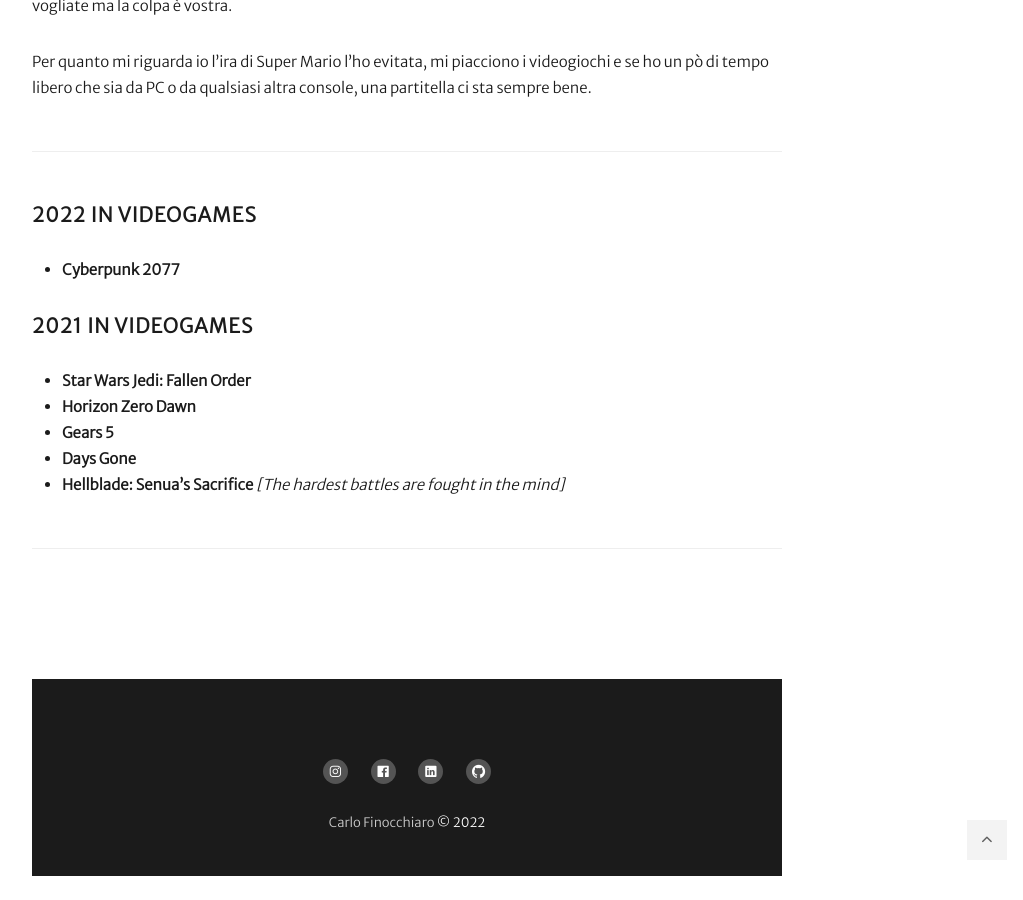
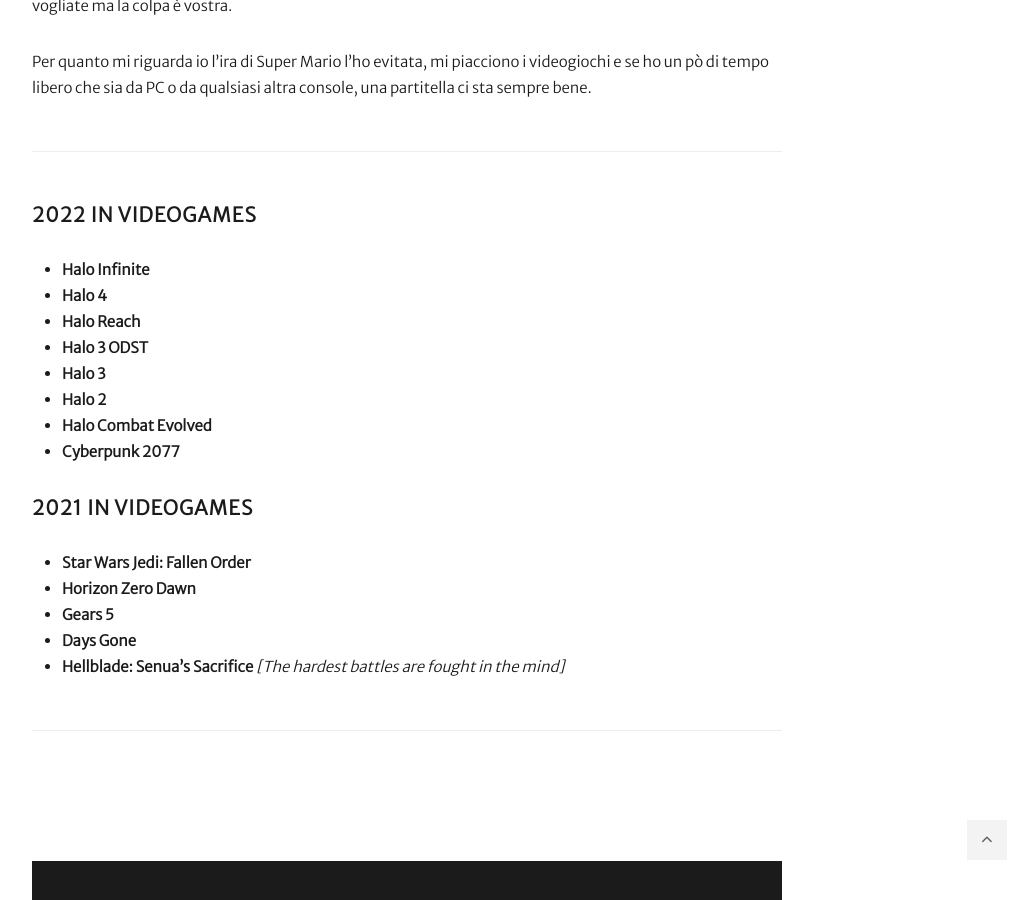
Before and after one commit to carlofinocchiaro/carlofinocchiaro.github.io, a Jekyll site: the page built from _pages/atAGlancePage/gaming.md, in a window 1280 px wide and 900 px high, scrolled down 955 px. Shown: the whole window, without its empty margins (233-1256 px from the left). Built offline with Jekyll 4.4.1, drawn with Linux system fonts in a browser that asks for light colours; nearby versions of some CDN libraries; emoji names are drawn with the system emoji font; before the commit the page ends 1831 px from its top, so only the background shows below that.

Commit message:
Update Videogame 2022

```diff
--- a/_pages/atAGlancePage/gaming.md
+++ b/_pages/atAGlancePage/gaming.md
@@ -14,6 +14,13 @@
 
 ***
 #### 2022 in videogames
+* **Halo Infinite**
+* **Halo 4**
+* **Halo Reach**
+* **Halo 3 ODST**
+* **Halo 3**
+* **Halo 2**
+* **Halo Combat Evolved**
 * **Cyberpunk 2077**
 
 #### 2021 in videogames
```
Also changed, not shown: Gemfile.lock.
